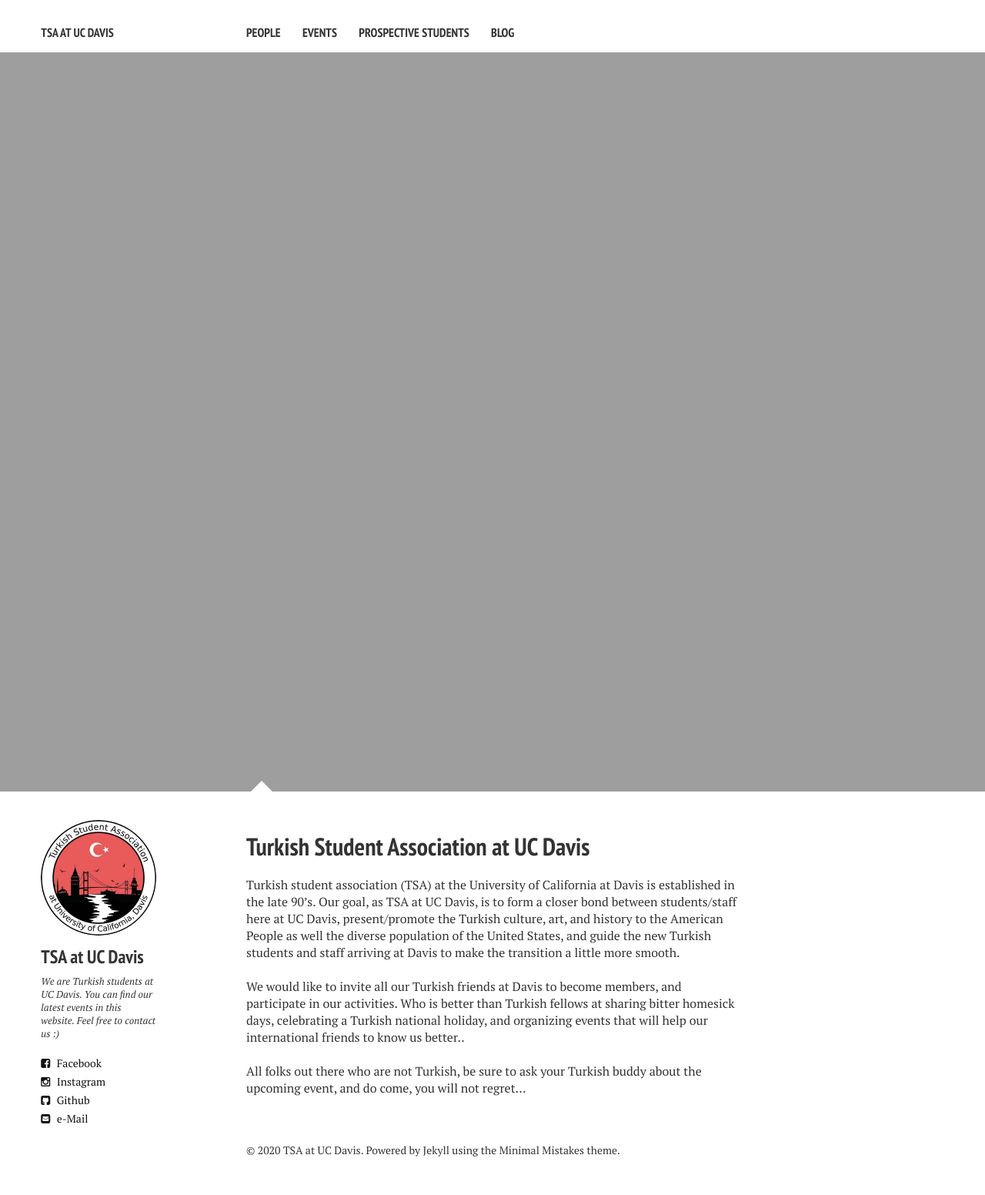
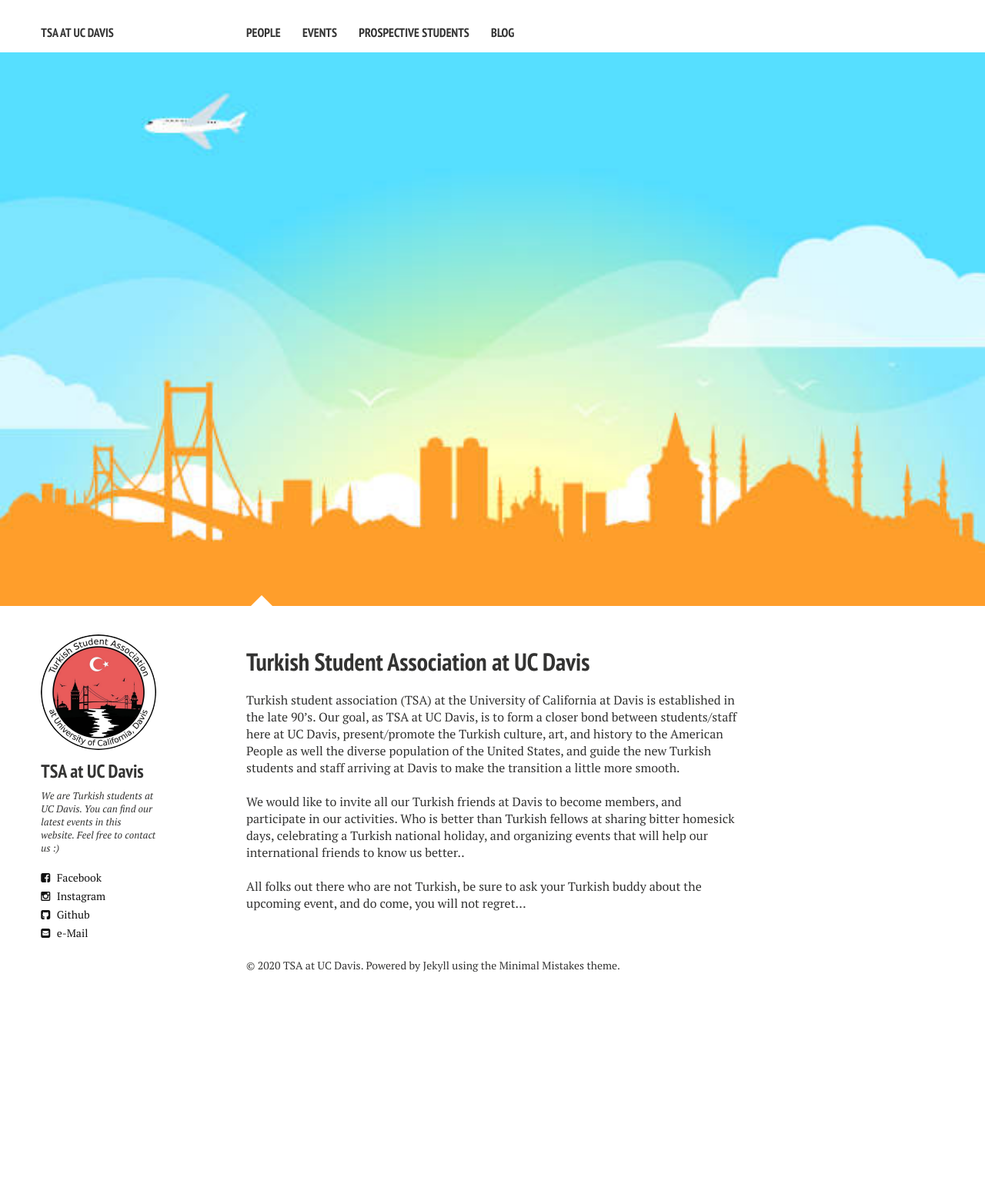
Before and after one commit to tsaatucdavis/tsaatucdavis.github.io, a Jekyll site: the page built from index.md, in a window 1280 px wide. Shown: the whole page at 77% size. Built offline with Jekyll 4.4.1, drawn with Linux system fonts in a browser that asks for light colours; nearby versions of some CDN libraries; after the commit the page ends 1312 px from its top, so only the background shows below that.

Commit message:
Update index.md

```diff
--- a/index.md
+++ b/index.md
@@ -4,7 +4,7 @@
 description: "Official website of TSA at UC Davis"
 tags: [Jekyll, theme, responsive, blog, template]
 image:
-  feature: mountain.png
+  feature: turkiye.jpg
 ---
 
 Turkish student association (TSA) at the University of California at Davis is established in the late 90’s. Our goal, as TSA at UC Davis, is to form a closer bond between students/staff here at UC Davis, present/promote the Turkish culture, art, and history to the American People as well the diverse population of the United States, and guide the new Turkish students and staff arriving at Davis to make the transition a little more smooth.
```
